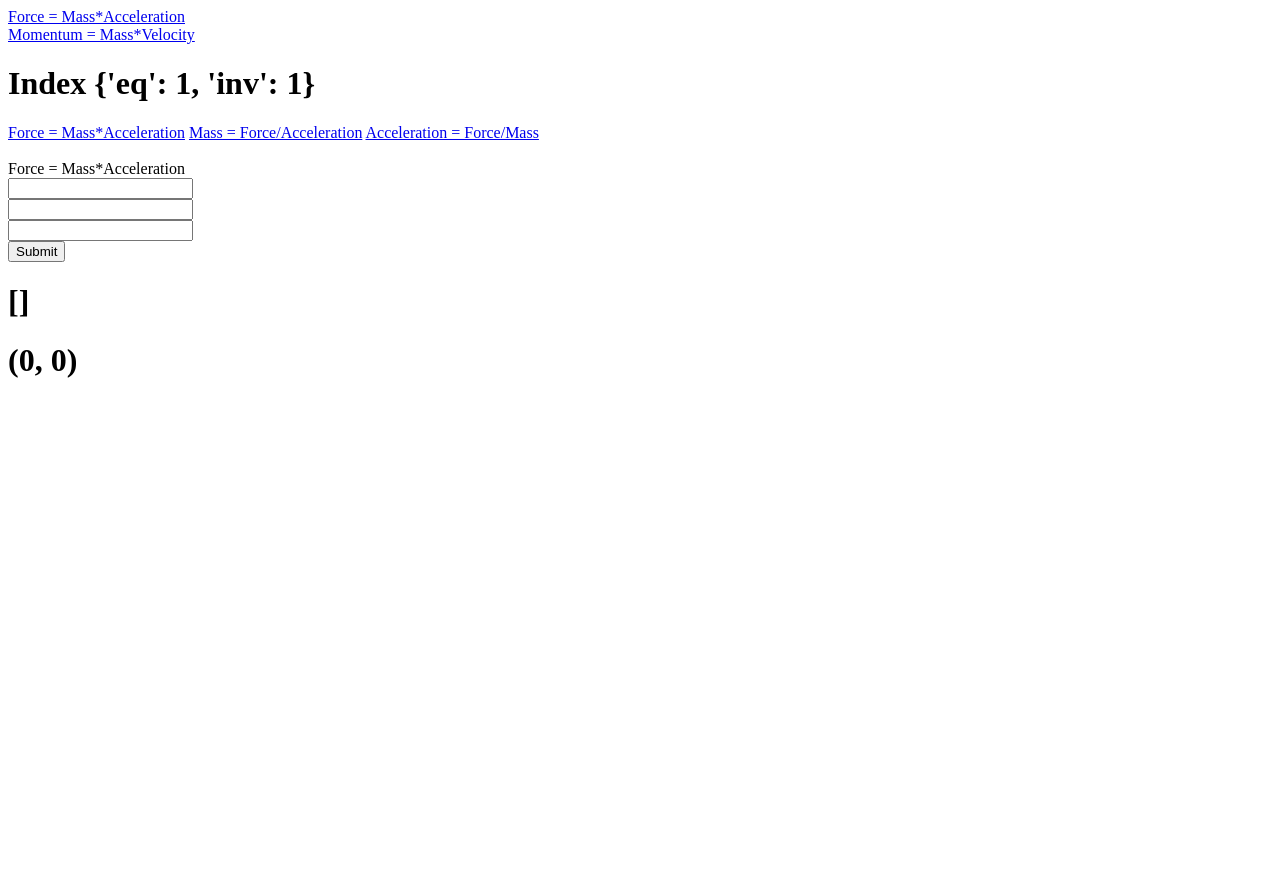
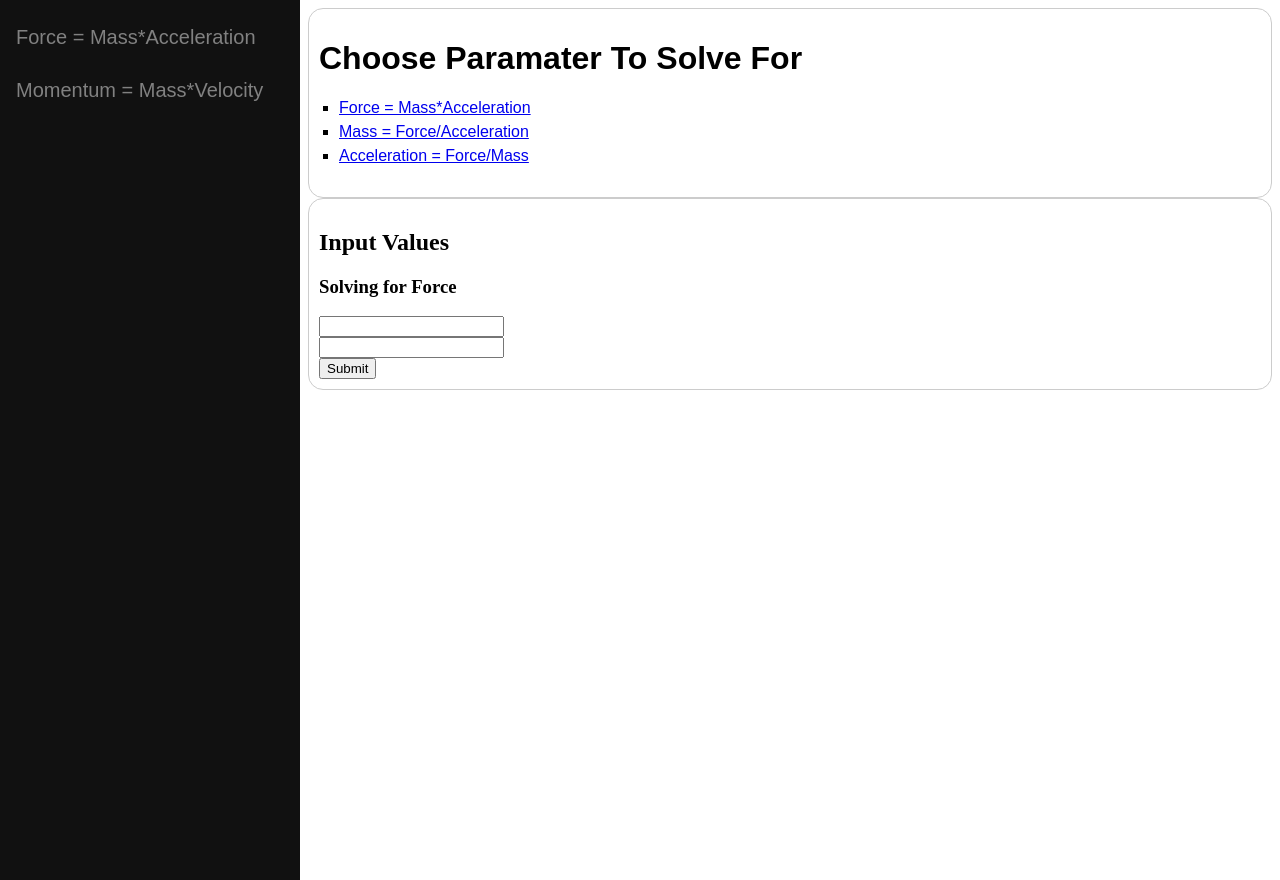
Before and after one commit to Michael-Vander-Meiden/EQcalc, a Django app: page /1/1/ in a window 1280 px wide. Run offline with Django 3.2, Linux system fonts and the light colour scheme; data comes from the database, SQL or seed files in the repository; both versions use the stored data as it was after the commit.

Commit message:
added css and funcionality and cleaned up code

```diff
--- a/EQcalc/EQCalc/settings.py
+++ b/EQcalc/EQCalc/settings.py
@@ -124,3 +124,6 @@ USE_TZ = True
 # https://docs.djangoproject.com/en/3.0/howto/static-files/
 
 STATIC_URL = '/static/'
+STATICFILES_DIRS = [
+    os.path.join(BASE_DIR, "static")
+]
--- a/EQcalc/equations/models.py
+++ b/EQcalc/equations/models.py
@@ -5,6 +5,7 @@ from django.db import models
 class Equation(models.Model):
 	name = models.CharField(max_length=100,null=True)
 	param = models.CharField(max_length=100, null=True)
+	inputcount = models.IntegerField(null=True)
 	formulaID = models.IntegerField(null=True)
 	inversion = models.IntegerField(null=True)
 
--- a/EQcalc/equations/views.py
+++ b/EQcalc/equations/views.py
@@ -25,12 +25,12 @@ def index(request, **kwarg):
 	values = []
 	one = request.GET.get('1', 'empty')
 	two = request.GET.get('2', 'empty')
-	three = request.GET.get('3', 'empty')
+
 	formulaID = int(request.GET.get('formulaID', False))
 	inversion = int(request.GET.get('inversion', False))
 	eqid = (formulaID, inversion)
 
-	for i in [one, two, three]:
+	for i in [one, two]:
 		if i != 'empty':
 			values.append(int(i))
 
@@ -70,25 +70,32 @@ def calcVal(eqid, values):
 		result = F/m
 		return result
 
+	if eqid == (2,1): #Momentum = Mass*Velocity
+		m = values[0]
+		v = values[1]
 
+		result = m*v
+		return result
+
+	if eqid == (2,2): #Mass = Momentum/Velocity
+		p = values[0]
+		v = values[1]
+
+		result = p/v
+		return result
+
+	if eqid == (2,3): #Velocity = Momentum/Mass
+		p = values[0]
+		m = values[1]
+
+		result = p/m
+		return result
 
 
 
 def base(request):
+
 	equations = Equation.objects.all()
 
-	form = request.POST.get('eqform', '')
 
-	if form != '':
-		formulaID = Equation.objects.get(name=form).formulaID
-		eqlist = Equation.objects.filter(formulaID=formulaID)
-		#eqlist = Equation.objects.filter(formulaID=int(form)) #done with get instead of post
-		eqout = []
-		for eq in eqlist:
-			eqout.append((eq.name, eq.param, eq.formulaID, eq.inversion))
-
-	else:
-		eqout = ''
-		eqlist = ''
-
-	return {'equations': equations,'form':form, 'eqout':eqout, 'eqlist':eqlist}
+	return {'equations': equations}
--- /dev/null
+++ b/EQcalc/static/css/style.css
@@ -0,0 +1,86 @@
+
+
+
+/* The sidebar menu */
+.sidenav {
+  height: 100%; /* Full-height: remove this if you want "auto" height */
+  width: 300px; /* Set the width of the sidebar */
+  position: fixed; /* Fixed Sidebar (stay in place on scroll) */
+  z-index: 1; /* Stay on top */
+  top: 0; /* Stay at the top */
+  left: 0;
+  background-color: #111; /* Black */
+  overflow-x: hidden; /* Disable horizontal scroll */
+  padding-top: 20px;
+}
+
+/* The navigation menu links */
+.sidenav a {
+
+  padding: 6px 8px 6px 16px;
+  font-family: Arial, Helvetica, sans-serif;
+  text-decoration: none;
+  font-size: 20px;
+  color: #818181;
+  display: block;
+}
+
+/* When you mouse over the navigation links, change their color */
+.sidenav a:hover {
+  color: #f1f1f1;
+}
+
+/* Style page content */
+.main {
+  margin-left: 160px; /* Same as the width of the sidebar */
+  padding: 0px 10px;
+}
+
+/* On smaller screens, where height is less than 450px, change the style of the sidebar (less padding and a smaller font size) */
+@media screen and (max-height: 450px) {
+  .sidenav {padding-top: 15px;}
+  .sidenav a {font-size: 18px;}
+}
+
+
+.list{
+	border:1px #ccc solid;
+	padding:10px;
+	border-radius:15px;
+	margin-left:300px;
+
+}
+
+.list h1{
+
+	font-family: Arial, Helvetica, sans-serif;
+
+}
+
+.list ul{
+	padding:0;
+	padding-left:20px;
+	list-style: square;
+}
+
+.list li{
+	font-family: Arial, Helvetica, sans-serif;
+	padding-bottom: 6px;
+
+}
+
+.submit{
+	border:1px #ccc solid;
+	padding:10px;
+	border-radius:15px;
+	margin-left:300px;
+
+}
+
+.result{
+	border:1px #ccc solid;
+	padding:5px;
+	border-radius:15px;
+	margin-left:300px;
+
+}
--- a/EQcalc/templates/base.html
+++ b/EQcalc/templates/base.html
@@ -1,33 +1,14 @@
+{% load static %}
+
 <!DOCTYPE html>
 <html>
 <head>
 	<title>EQcalc</title>
+
+	<link rel="stylesheet" type="text/css" href="{% static 'css/style.css' %}">
 </head>
 
-<!-- <h1>{{equations}}</h1> -->
-<!-- <div>
-	<form form = 'eqform' method = 'POST' action="">
-		{% csrf_token %}
-		<select name = 'eqform'>
-			{% for eq in equations %}
-			{% if eq.inversion == 1 %}
-				{{eq}}
-				<option value ='{{eq.name}}'> {{eq.name}} </option>
-			{% endif %}
-			{% endfor %}
-
-		</select>
-		<input type="hidden" name="pag" value="POst">
-		<input type='submit' name='submit'>
-	</form>
-
-</div>
- -->
-<!-- <div>
-
-	<h1>{{form}}</h1>
-	<h1>{{eqout}}</h1>
-</div> -->
+	<div class="sidenav">
 
 		{% for eq in equations %}
 		{% if eq.inversion == 1 %}
@@ -36,7 +17,7 @@
 		{% endif %}
 		{% endfor %}
 
-
+	</div>
 
 <body>
 {% block content %}
--- a/EQcalc/templates/index.html
+++ b/EQcalc/templates/index.html
@@ -1,63 +1,49 @@
-<!-- <!DOCTYPE html>
-<html>
-<head>
-	<title>Select Formula</title>
-</head>
-<body>
-	<header>
-		<h1>Select Formula</h1>
-	</header>
 
-<div>
-	<ul>
-		<li><h3><a href="/first"> v_f = v_i + a*t </a></h3></li>
-		<li><h3><a href="/second"> x_f=x_0+v_0*t+0.5*a*t^2 </a></h3></li>
-		<li><h3><a href="/?eq=third"> v_f^2=v_0^2+2*a*(x_f-x_0) </a></h3></li>
-
-</div>
-
-
-
-</body>
-</html> -->
 {% extends 'base.html' %}
 
 
 {% block content %}
-	<h1>Index {{context}}</h1>
 
-<div>
-
+<div class='list'>
+	<h1>Choose Paramater To Solve For</h1>
+	<ul>
 	{% for eq in eqlist%}
-		<a href="/{{eq.formulaID}}/{{eq.inversion}}">{{eq.name}}</a>
+		<li><a href="/{{eq.formulaID}}/{{eq.inversion}}">{{eq.name}}</a></li>
 	{% endfor %}
-
-	<br>
-	<br>
-
-	{% for inv in invlist%}
-		{{inv.name}}
-	{% endfor %}
+	</ul>
 
 
 </div>
 
-<div>
+{% if invlist|length %}
+
+<div class='submit'>
 	<form form = 'eqform' method = 'GET'>
 		<!-- {% csrf_token %} -->
-		<input type="number" name="1"><br>
-		<input type="number" name="2"><br>
-		<input type="number" name="3"><br>
+		<h2>Input Values</h2>
+		<h3>Solving for {{invlist.0.param}}</h3>
+
+		<input type="number" name="1" required = 'required'><br>
+		<input type="number" name="2" required = 'required'><br>
+
+
+
 		<input type="hidden" name="formulaID" value="{{invlist.0.formulaID}}">
 		<input type="hidden" name="inversion" value="{{invlist.0.inversion}}">
 		<input type="submit" name="submit">
 	</form>
 
 </div>
+{% endif %}
 
+{% if result %}
 
-<h1>{{eq}}</h1>
-<h1>{{values}}</h1>
-<h1>{{result}}</h1>
-<h1>{{one}}</h1>
+<div class = 'result'>
+
+	<h2>Result</h2>
+
+	<h2>{{invlist.0.param}} = {{result}}</h2>
+
+</div>
+{% endif %}
 {% endblock %}
```
Also changed, not shown: EQcalc/db.sqlite3, EQcalc/equations/migrations/0003_equation_inputcount.py (added).
